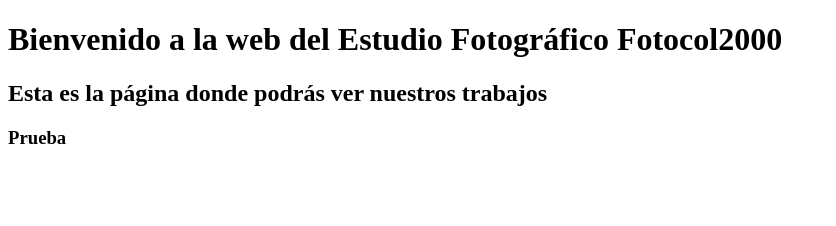
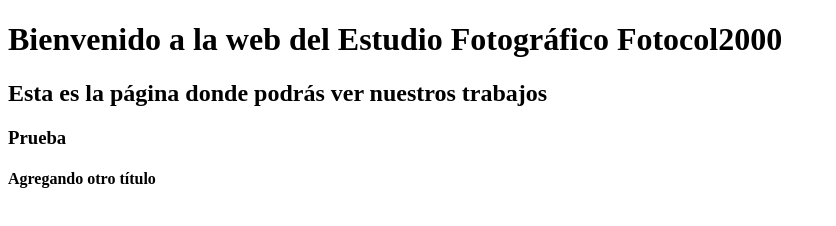
Before and after one commit to nmunin/pagina-web, a plain HTML site: page index.html in a window 1280 px wide. Shown: the whole page, without its empty margins (0-836 px from the left). Drawn offline with Linux system fonts and the light colour scheme.

Commit message:
Agregué la etiqueta h4
El título es: Agregando otro título

```diff
--- a/index.html
+++ b/index.html
@@ -8,5 +8,6 @@
     <h1>Bienvenido a la web del Estudio Fotográfico Fotocol2000</h1>
     <h2>Esta es la página donde podrás ver nuestros trabajos</h2>
     <h3>Prueba</h3>
+    <h4>Agregando otro título</h4>
 </body>
 </html>
```
